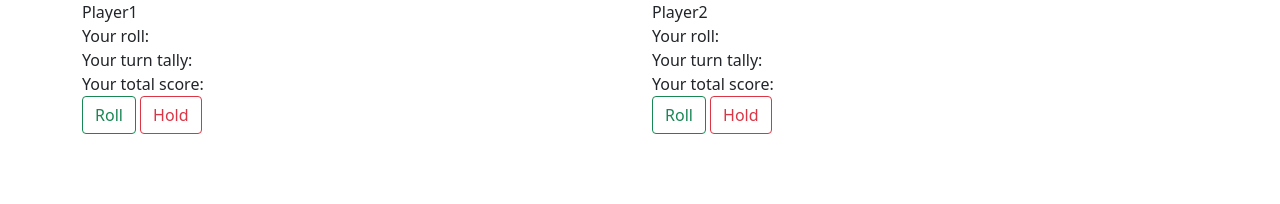
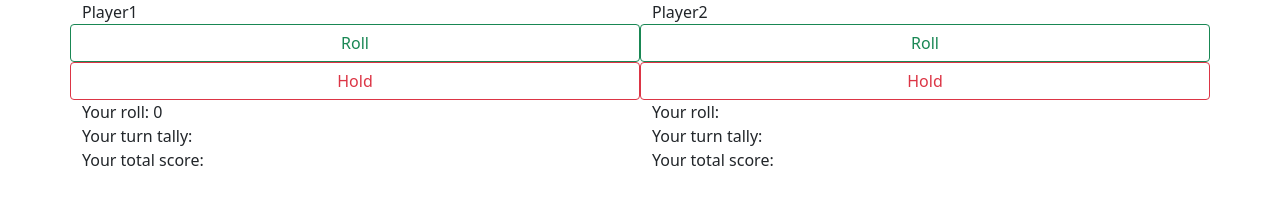
Before and after one commit to mud2009/pig-dice, a plain HTML site: page index.html in a window 1280 px wide. Drawn offline with nearby package versions, Linux system fonts and the light colour scheme.

Commit message:
add display for roll
Co-authored-by: Jessica B <jessb-epicodus@users.noreply.github.com>

```diff
--- a/index.html
+++ b/index.html
@@ -12,19 +12,23 @@
     <div class="row">
       <div class="col-sm">
         Player1
-        <div id="show-roll">Your roll: <span class="roll"></span></div>
-        <div id="show-turn-tally">Your turn tally: <span class="turn-tally"></span></div>
-        <div id="show-total-score">Your total score: <span class="total-score"></span></div>
-        <button type="button" class="btn btn-outline-success">Roll</button>
-        <button type="button" class="btn btn-outline-danger">Hold</button>
+        <div class="row">
+          <button type="button" class="btn btn-outline-success">Roll</button>
+          <button type="button" class="btn btn-outline-danger">Hold</button>
+        </div>
+        <div class="show-roll">Your roll: <span id="p1-roll"></span></div>
+        <div class="show-turn-tally">Your turn tally: <span id="p1-turn-tally"></span></div>
+        <div class="show-total-score">Your total score: <span id="p1-total-score"></span></div>
       </div>
       <div class="col-sm">
         Player2
-        <div id="show-roll">Your roll: <span class="roll"></span></div>
-        <div id="show-turn-tally">Your turn tally: <span class="turn-tally"></span></div>
-        <div id="show-total-score">Your total score: <span class="total-score"></span></div>
-        <button type="button" class="btn btn-outline-success">Roll</button>
-        <button type="button" class="btn btn-outline-danger">Hold</button>
+        <div class="row">
+          <button type="button" class="btn btn-outline-success">Roll</button>
+          <button type="button" class="btn btn-outline-danger">Hold</button>
+        </div>
+        <div class="show-roll">Your roll: <span id="p2-roll"></span></div>
+        <div class="show-turn-tally">Your turn tally: <span id="p2-turn-tally"></span></div>
+        <div class="show-total-score">Your total score: <span id="p2-total-score"></span></div>
       </div>
     </div>
   </div>
--- a/js/scripts.js
+++ b/js/scripts.js
@@ -28,7 +28,7 @@ PigDice.prototype.addTurnTallyToTotal = function(id) {
   this.players[id].totalScore = this.players[id].totalScore + this.players[id].turnTally
 }
 
-PigDice.prototype
+// PigDice.prototype
 
 // Player logic
 
@@ -48,3 +48,22 @@ let player1 = new Player(1);
 let player2 = new Player(2);
 pigDice.addPlayer(player1);
 pigDice.addPlayer(player2);
+
+function displayRoll() {
+  $("#p1-roll").text(pigDice.players[1].roll);
+}
+
+// function displayTurnTally() {
+//   $("#p1-turn-tally")
+// }
+
+// function displayTotalScore() {
+// }
+
+
+$(document).ready(function() {
+  // $("form#new-contact").submit(function(event) {
+    // event.preventDefault();
+  displayRoll();
+    // });
+});
```
